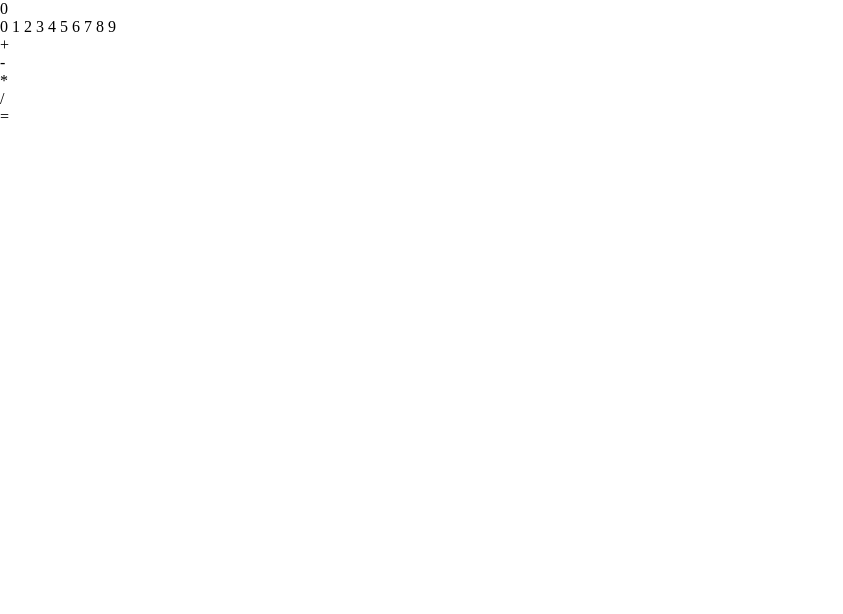
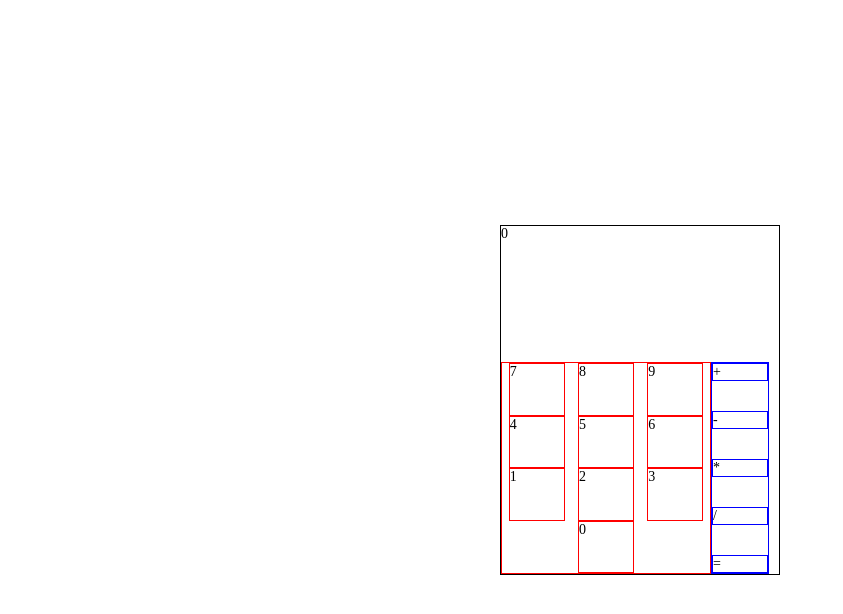
Before and after one commit to izabelka/calculator, a React (Create React App) app: page / in a window 1280 px wide. Shown: the top 614 px of the page, without its empty margins (0-843 px from the left). Built offline with nearby package versions, Linux system fonts and the light colour scheme; the HTML template or start-up script is replaced by a standard one.

Commit message:
Add some styles - flexbox

```diff
--- a/src/App.css
+++ b/src/App.css
@@ -0,0 +1,58 @@
+body {
+	font-size: 14px;
+	width: 100vw;
+	height: 100vh;
+	display: flex;
+	align-items: center;
+	justify-content: center;
+}
+
+#calculator-container {
+	width: 20em;
+	height: 25em;
+	border: 1px solid black;
+	display: flex;
+	flex-flow: row wrap;
+}
+/*#operations, #calculator-buttons {
+  flex: 1 0px;
+}*/
+#display-results {
+	flex: 1 100%;
+}
+
+#calculator-buttons {
+	border: 1px solid red;
+	display: flex;
+	justify-content: space-around;
+	flex-flow: row wrap;
+	width: 15em;
+}
+
+#operations {
+	border: 1px solid blue;
+	display: flex;
+	flex-direction: column;
+	justify-content: space-between;
+}
+
+#calculator-buttons > * {
+	border: 1px solid red;
+	width: 4em;
+}
+
+#operations > * {
+	border: 1px solid blue;
+	width: 4em;
+}
+
+#calculator-buttons span:nth-of-type(1) { order: 10; }
+#calculator-buttons span:nth-of-type(2) { order: 7; }
+#calculator-buttons span:nth-of-type(3) { order: 8; }
+#calculator-buttons span:nth-of-type(4) { order: 9; }
+#calculator-buttons span:nth-of-type(5) { order: 4; }
+#calculator-buttons span:nth-of-type(6) { order: 5; }
+#calculator-buttons span:nth-of-type(7) { order: 6; }
+#calculator-buttons span:nth-of-type(8) { order: 1; }
+#calculator-buttons span:nth-of-type(9) { order: 2; }
+#calculator-buttons span:nth-of-type(10) { order: 3; }
--- a/src/App.js
+++ b/src/App.js
@@ -107,6 +107,7 @@ class App extends Component {
           {this.state.displayer}
         </div>
         <Buttons addToDisplayer={this.displayDigits}/>
+        <div id="operations">
           <div onClick={this.addDigits}>
           +
           </div>
@@ -123,6 +124,7 @@ class App extends Component {
           =
           </div>
         </div>
+      </div>
     );
   }
 }
--- a/src/Buttons.js
+++ b/src/Buttons.js
@@ -17,7 +17,7 @@ class Buttons extends Component {
 
 	render() {
 		return (
-    	<div className="calculator-buttons">
+    	<div id="calculator-buttons">
       	{buttons.map((button) =>
         	<span key={button.toString()}
           value={button} onClick={this.onButtonClick.bind(this, button)}> {button} </span>
```
Lines whose indentation alone changed are shown as unchanged.
